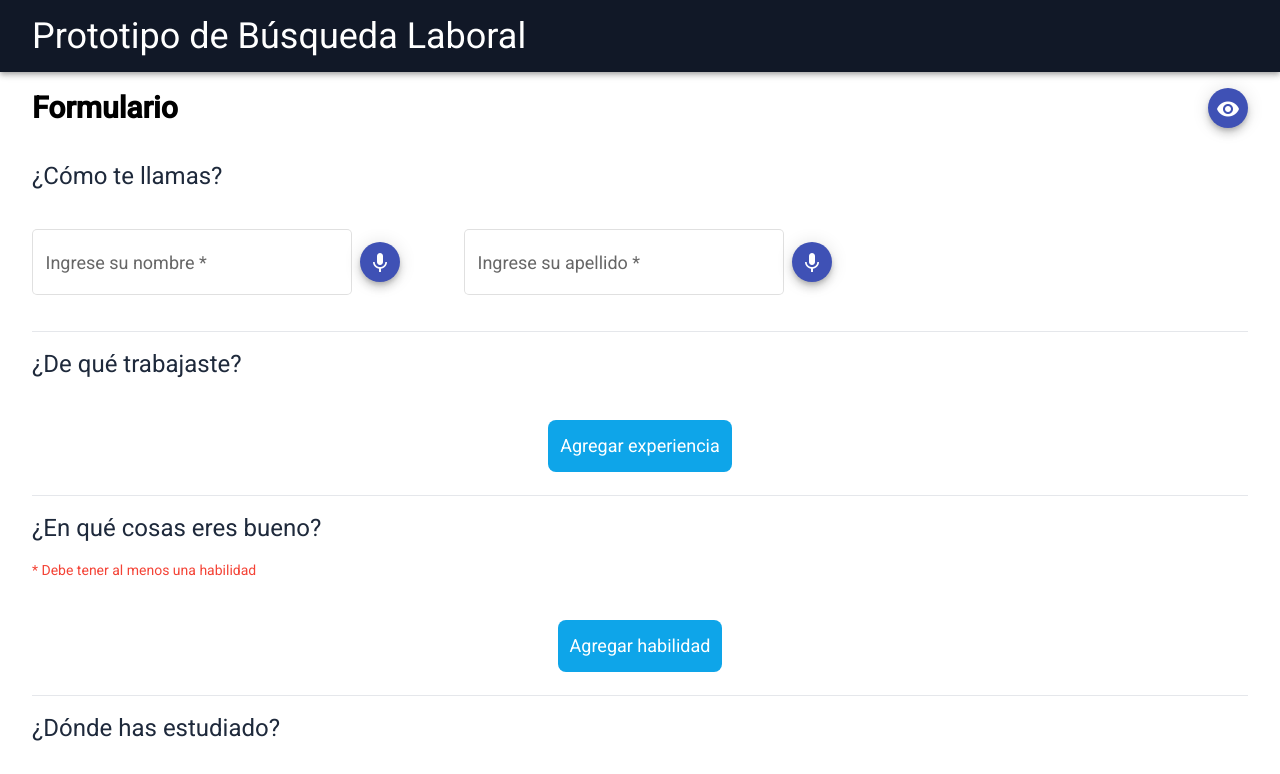
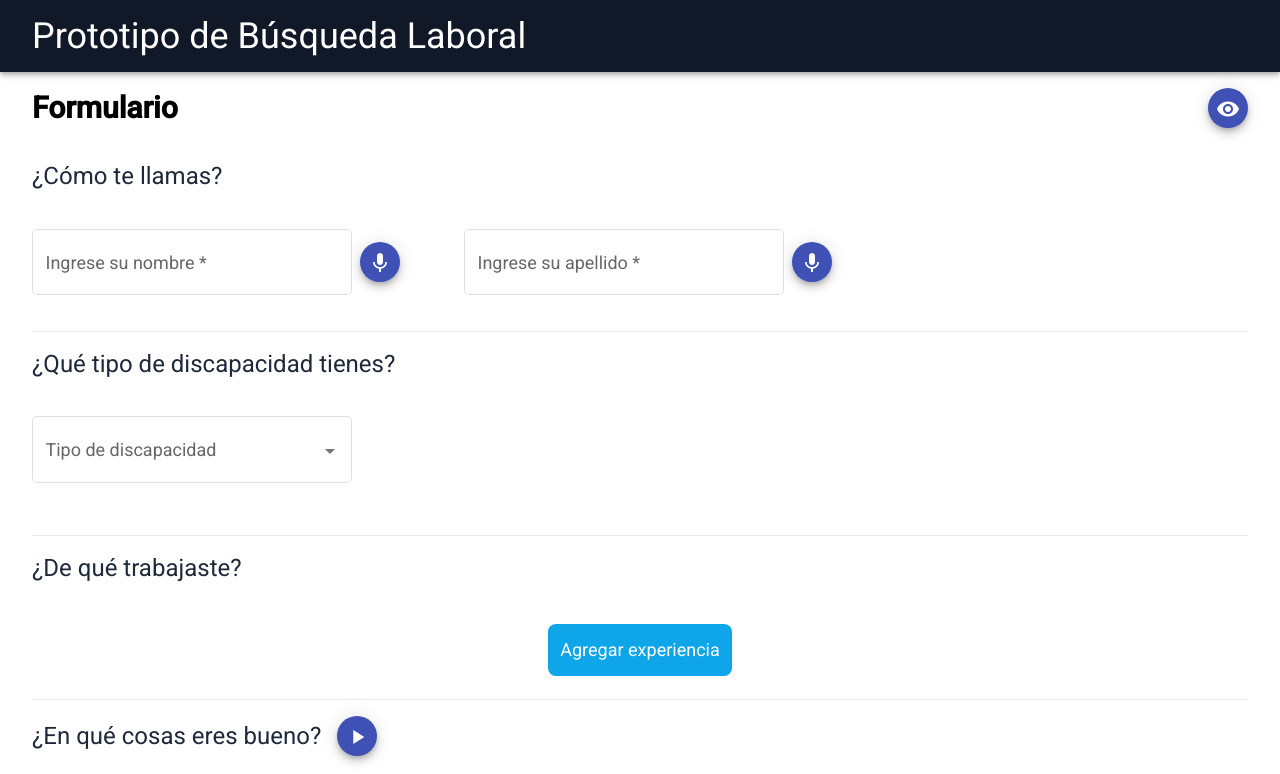
Before and after one commit to DevEzequiel14/busqueda-laboral-discapacidad-front, an Angular app: page /form in a window 1280 px wide. Shown: the top 774 px of the page. Built offline with nearby package versions, Linux system fonts and the light colour scheme.

Commit message:
adds disability type selector and audio explanation for uploading skills

```diff
--- a/src/app/pages/form/form.component.html
+++ b/src/app/pages/form/form.component.html
@@ -55,6 +55,28 @@
     </div>
     <!--  -->
     <div class="border-b w-full h-2"></div>
+    <!-- Tipo de discapacidad -->
+    <div class="w-full my-4" [ngClass]="{'text-2xl': !increaseFontSize, 'text-3xl': increaseFontSize}">
+      <div class="flex space-x-4 items-center mb-4">
+        <span class="text-slate-800">¿Qué tipo de discapacidad tienes?</span>
+      </div>
+      <div class="flex-1 mt-4 flex flex-col md:flex-row space-y-4 md:space-y-0 md:space-x-16 items-center"
+        [ngClass]="{'text-lg': !increaseFontSize,'text-3xl': increaseFontSize}">
+        <mat-form-field appearance="outline" class="w-full md:w-80 pt-4"
+          [ngClass]="{'text-lg': !increaseFontSize,'text-3xl': increaseFontSize}">
+          <mat-label>Tipo de discapacidad</mat-label>
+          <mat-select formControlName="typeOfDisability">
+            <mat-option>Seleccione</mat-option>
+            <mat-option value="Sensoriales">Sensoriales</mat-option>
+            <mat-option value="Motrices">Motrices</mat-option>
+            <mat-option value="Mentales">Mentales</mat-option>
+            <mat-option value="Múltiples">Múltiples</mat-option>
+          </mat-select>
+        </mat-form-field>
+      </div>
+    </div>
+    <!--  -->
+    <div class="border-b w-full h-2"></div>
     <!-- Experciencia laboral -->
     <div class="w-full my-4" [ngClass]="{'text-2xl': !increaseFontSize, 'text-3xl': increaseFontSize}">
       <div class="flex space-x-4 items-center mb-4">
@@ -86,6 +108,14 @@
     <div class="w-full my-4" [ngClass]="{'text-2xl': !increaseFontSize,'text-3xl': increaseFontSize}">
       <div class="flex space-x-4 items-center mb-4">
         <span class="text-slate-800">¿En qué cosas eres bueno?</span>
+        <button (click)="playback()" color="primary" mat-mini-fab>
+          <mat-icon *ngIf="!flagPlayback">
+            <span class="material-icons-outlined">play_arrow</span>
+          </mat-icon>
+          <mat-icon *ngIf="flagPlayback">
+            <span class="material-icons-outlined">stop</span>
+          </mat-icon>
+        </button>
       </div>
       <mat-error class="text-sm" *ngIf="skillsList.length <= 0">* Debe tener al menos una habilidad</mat-error>
       <div class="flex space-x-4 items-center mt-4 justify-center mb-6">
--- a/src/app/pages/form/form.component.ts
+++ b/src/app/pages/form/form.component.ts
@@ -25,6 +25,8 @@ export class FormComponent implements OnInit {
   formBackup: any;
   flagRecognitionFirstName = false;
   flagRecognitionLastName = false;
+  audio: any;
+  flagPlayback = false;
 
   constructor(
     private formBuilder: FormBuilder,
@@ -42,6 +44,7 @@ export class FormComponent implements OnInit {
       languages: [],
       language: '',
       level: '',
+      typeOfDisability: ''
     })
   }
 
@@ -50,6 +53,7 @@ export class FormComponent implements OnInit {
       this.formBackup = this.formService.getData()
       this.form.controls['firstname'].patchValue(this.formBackup.firstname)
       this.form.controls['lastname'].patchValue(this.formBackup.lastname)
+      this.form.controls['typeOfDisability'].patchValue(this.formBackup.typeOfDisability)
       this.formBackup.experiences.forEach((element: string) => {
         this.experienceList.push(element)
       });
@@ -155,10 +159,8 @@ export class FormComponent implements OnInit {
     }
     event.stopPropagation();
   }
-
   startVoiceRecognition(field: string) {
     if (annyang) {
-      // Define the commands for annyang
       this.flagRecognitionFirstName = field === 'firstname' ? true : false
       this.flagRecognitionLastName = field === 'lastname' ? true : false
       annyang.removeCommands();
@@ -167,11 +169,8 @@ export class FormComponent implements OnInit {
           this.form.controls[field].patchValue(text)
         }
       };
-
-      // Add the commands to annyang
       annyang.addCommands(commands);
       annyang.setLanguage('es-ES');
-      // Start listening
       annyang.start();
       setTimeout(() => {
         annyang.abort();
@@ -183,4 +182,23 @@ export class FormComponent implements OnInit {
       alert('Speech recognition not supported in this browser.');
     }
   }
+
+  playback() {
+    if (!this.audio) {
+      this.audio = new Audio('./../../../assets/audio/explanation.wav');
+      this.audio.addEventListener('playing', () => {
+        this.flagPlayback = true;
+      });
+      this.audio.addEventListener('ended', () => {
+        this.flagPlayback = false;
+      });
+    }
+    if (this.flagPlayback) {
+      this.audio.ended();
+      this.flagPlayback = false;
+    } else {
+      this.audio.play();
+      this.flagPlayback = true;
+    }
+  }
 }
```
Also changed, not shown: 2 other files (tests, documents, lock files or other folders).
